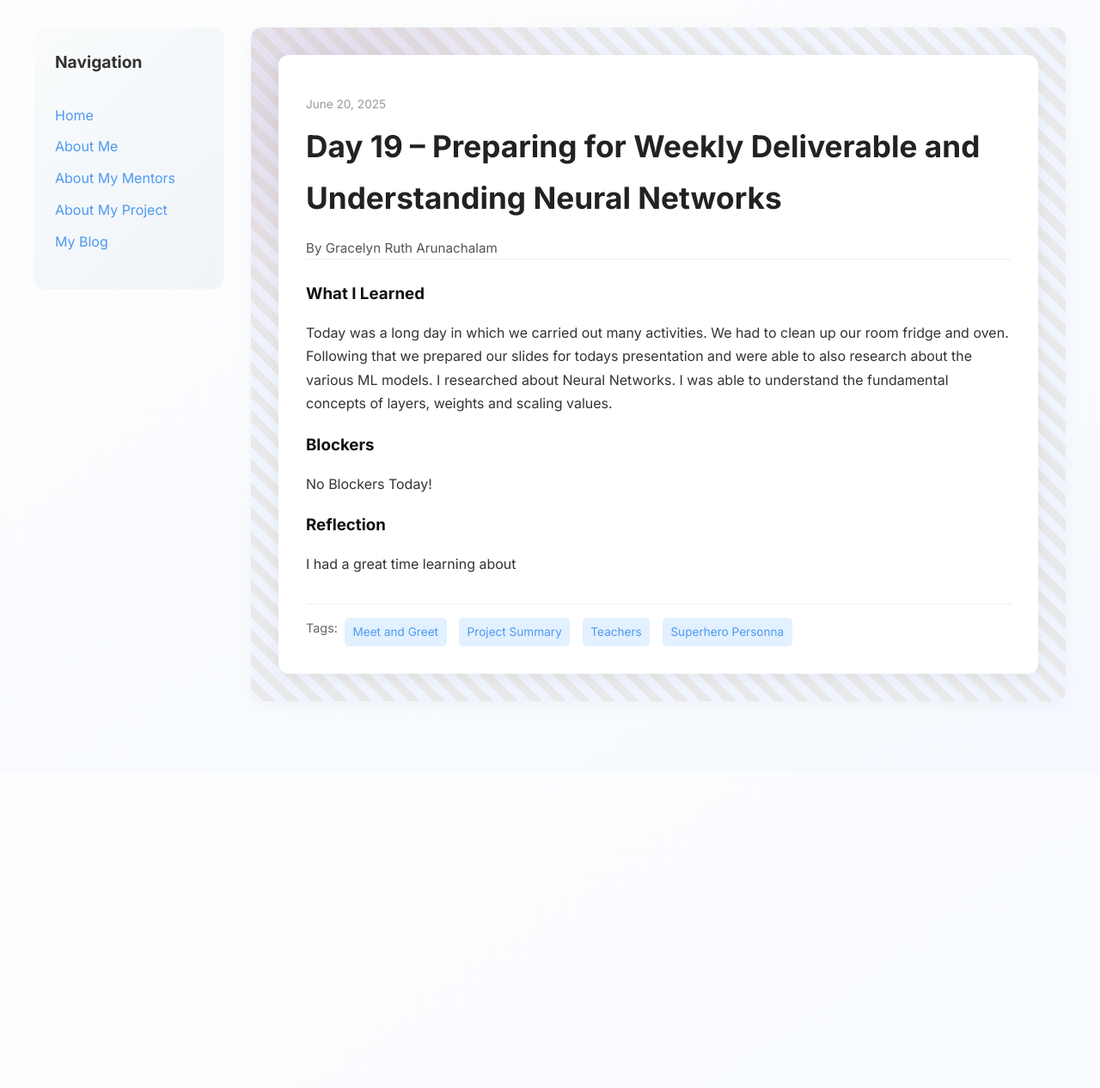
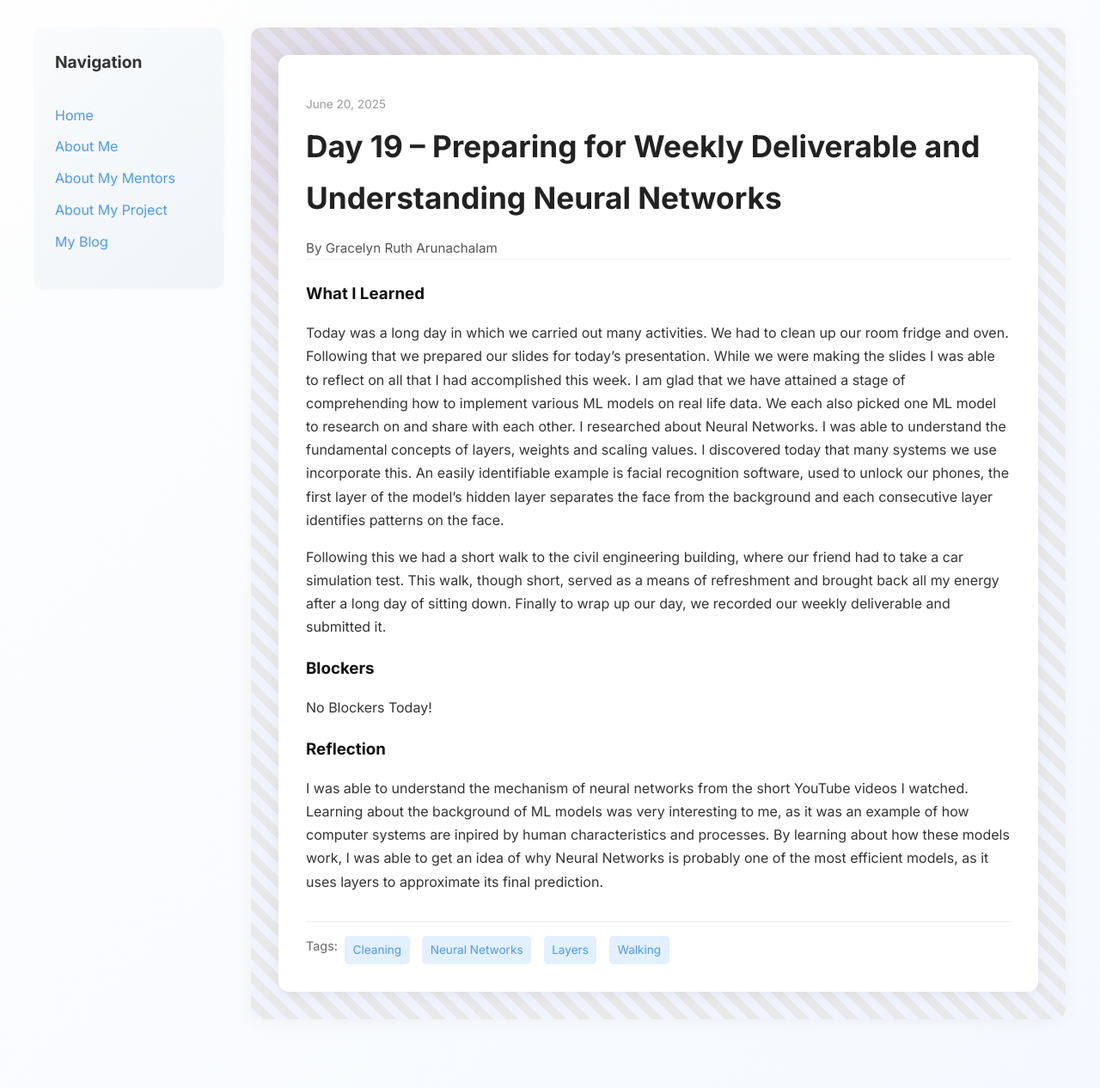
Before and after one commit to GracelynRuth/GracelynRuth.github.io, a Jekyll site: the page built from _posts/2025-06-20-day-19.md, in a window 1280 px wide. Shown: the whole page at 86% size. Built offline with Jekyll 4.4.1, drawn with Linux system fonts in a browser that asks for light colours; before the commit the page ends 900 px from its top, so only the background shows below that.

Commit message:
Update 2025-06-20-day-19.md

```diff
--- a/_posts/2025-06-20-day-19.md
+++ b/_posts/2025-06-20-day-19.md
@@ -4,14 +4,16 @@ title: "Day 19 – Preparing for Weekly Deliverable and Understanding Neural Net
 date: 2025-06-20
 author: Gracelyn Ruth Arunachalam
 permalink: /day19.html
-tags: ["Meet and Greet", "Project Summary", "Teachers", "Superhero Personna"]
+tags: ["Cleaning", "Neural Networks", "Layers", "Walking"]
 
 what_i_learned: |
-  Today was a long day in which we carried out many activities. We had to clean up our room fridge and oven. Following that we prepared our slides for todays presentation and were able to also research about the various ML models. I researched about Neural Networks. I was able to understand the fundamental concepts of layers, weights and scaling values.
+  Today was a long day in which we carried out many activities. We had to clean up our room fridge and oven. Following that we prepared our slides for today's presentation. While we were making the slides I was able to reflect on all that I had accomplished this week. I am glad that we have attained a stage of comprehending how to implement various ML models on real life data. We each also picked one ML model to research on and share with each other. I researched about Neural Networks. I was able to understand the fundamental concepts of layers, weights and scaling values. I discovered today that many systems we use incorporate this. An easily identifiable example is facial recognition software, used to unlock our phones, the first layer of the model's hidden layer separates the face from the background and each consecutive layer identifies patterns on the face.
+
+  Following this we had a short walk to the civil engineering building, where our friend had to take a car simulation test. This walk, though short, served as a means of refreshment and brought back all my energy after a long day of sitting down. Finally to wrap up our day, we recorded our weekly deliverable and submitted it.
 
 blockers: |
   No Blockers Today!
 
 reflection: |
-   I had a great time learning about
+   I was able to understand the mechanism of neural networks from the short YouTube videos I watched. Learning about the background of ML models was very interesting to me, as it was an example of how computer systems are inpired by human characteristics and processes. By learning about how these models work, I was able to get an idea of why Neural Networks is probably one of the most efficient models, as it uses layers to approximate its final prediction.
 ---
```
